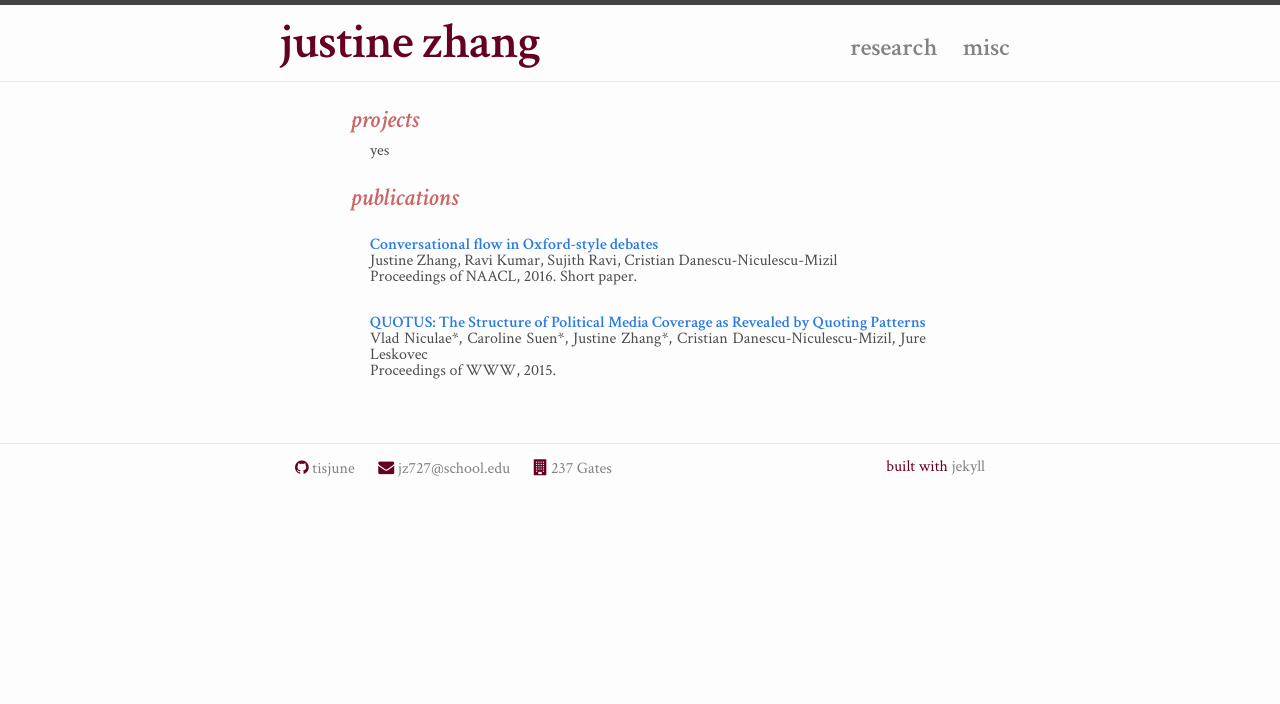
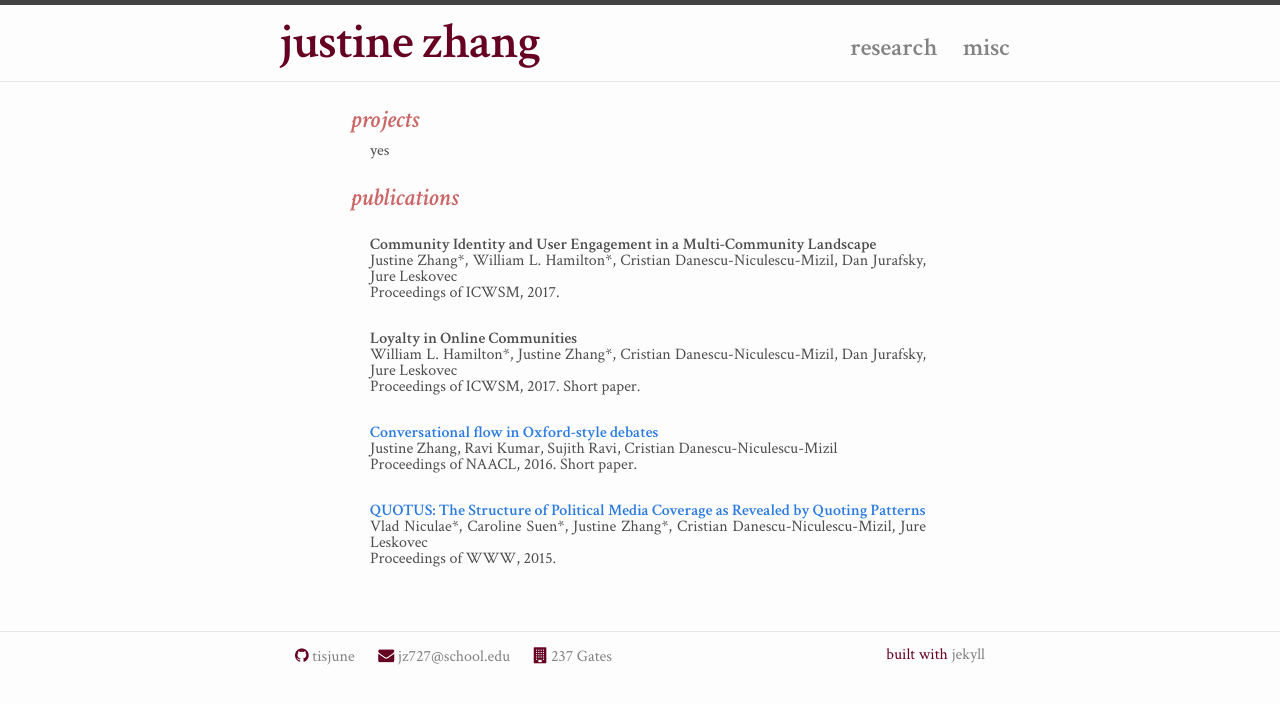
Before and after one commit to tisjune/tisjune.github.io, a Jekyll site: the page built from research.html, in a window 1280 px wide. Shown: the top 704 px of the page. Built offline with Jekyll 4.4.1, drawn with Linux system fonts in a browser that asks for light colours; nearby versions of some CDN libraries.

Commit message:
added new publications

```diff
--- a/_data/authors.yml
+++ b/_data/authors.yml
@@ -9,6 +9,10 @@ carolines:
 cristiand:
   name: 'Cristian Danescu-Niculescu-Mizil'
   website: 'http://www.cs.cornell.edu/~cristian/'
+
+danj:
+  name: 'Dan Jurafsky'
+  website: 'http://web.stanford.edu/~jurafsky/'
 
 jurel:
   name: 'Jure Leskovec'
@@ -25,3 +29,7 @@ sujithr:
 vladn:
   name: 'Vlad Niculae'
   website: 'http://vene.ro/'
+
+willh:
+  name: 'William L. Hamilton'
+  website: 'https://stanford.edu/~wleif/'
--- /dev/null
+++ b/_publications/2017-03-06-loyalty.md
@@ -0,0 +1,10 @@
+---
+title: "Loyalty in Online Communities"
+authors:
+  - { id: 'willh', tag: '*' }
+  - { id: 'justinez', tag: '*' }
+  - { id: 'cristiand', tag: '' }
+  - { id: 'danj', tag: '' }
+  - { id: 'jurel', tag: '' }
+venue: Proceedings of ICWSM, 2017. Short paper.
+---
--- /dev/null
+++ b/_publications/2017-03-06-taxonomy.mdown
@@ -0,0 +1,10 @@
+---
+title: "Community Identity and User Engagement in a Multi-Community Landscape"
+authors:
+  - { id: 'justinez', tag: '*' }
+  - { id: 'willh', tag: '*' }
+  - { id: 'cristiand', tag: '' }
+  - { id: 'danj', tag: '' }
+  - { id: 'jurel', tag: '' }
+venue: Proceedings of ICWSM, 2017.
+---
```
Also changed, not shown: 2 other files.
